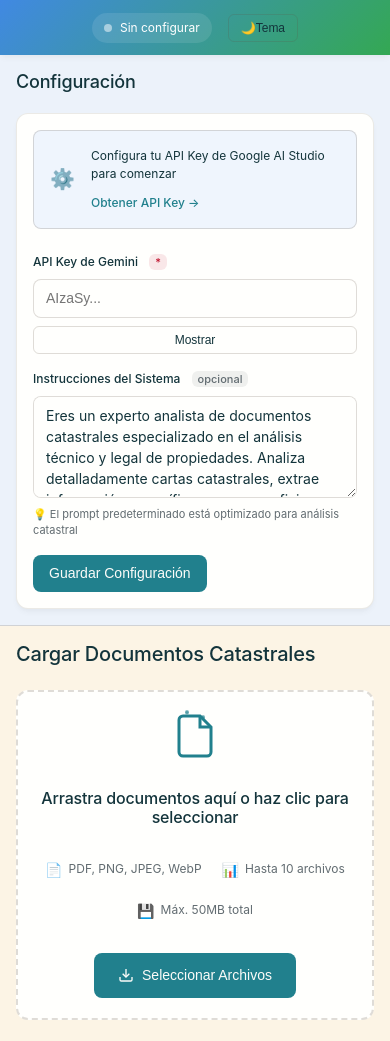
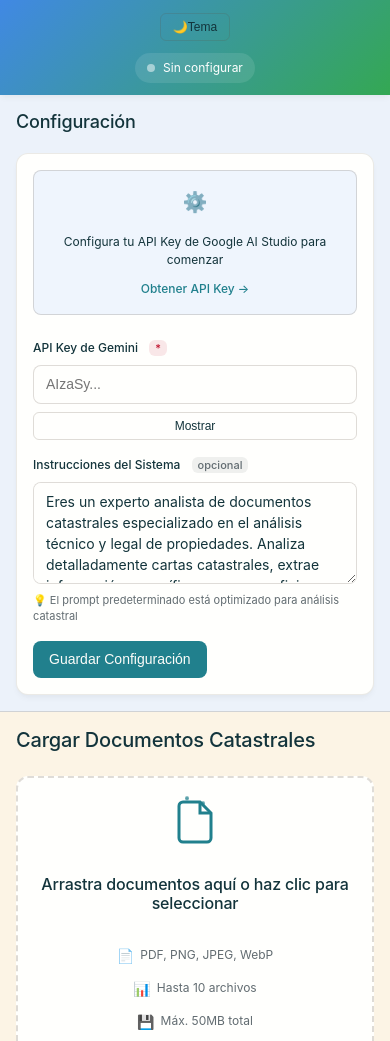
Before and after one commit to eldavidcuellarai/GoogleGemini.Agent.CatstralAI, a plain HTML site: page el cerebro de gemini/index.html in a window 390 px wide. Shown: the part 55-1096 px from the top of the page. Drawn offline with Linux system fonts and the light colour scheme; a script that the page names is missing; a web font is replaced by a local one.

Commit message:
Add README and improve mobile responsive styles
Added a comprehensive README.md describing the UI architecture, design system, components, and development guidelines. Enhanced style.css with improved mobile responsiveness, including column layouts for header controls, config headers, upload specs, and selected files list, as well as better spacing and alignment for small screens.

```diff
--- a/el cerebro de gemini/style.css
+++ b/el cerebro de gemini/style.css
@@ -1706,9 +1706,33 @@ select.form-control {
     text-align: center;
   }
 
+  .header-controls {
+    flex-direction: column;
+    gap: var(--space-12);
+  }
+
+  .connection-status {
+    order: 1;
+  }
+
+  .theme-toggle {
+    order: 2;
+  }
+
   .config-form,
   .modal-content {
     padding: var(--space-16);
+  }
+
+  .config-header {
+    flex-direction: column;
+    text-align: center;
+  }
+
+  .upload-specs {
+    flex-direction: column;
+    gap: var(--space-12);
+    align-items: center;
   }
 
   .api-key-input,
@@ -1755,6 +1779,11 @@ select.form-control {
   .export-options {
     grid-template-columns: 1fr;
   }
+
+  .selected-files-list {
+    flex-direction: column;
+    gap: var(--space-6);
+  }
 }
 
 @media (max-width: 480px) {
```
Also changed, not shown: el cerebro de gemini/README.md (added).
